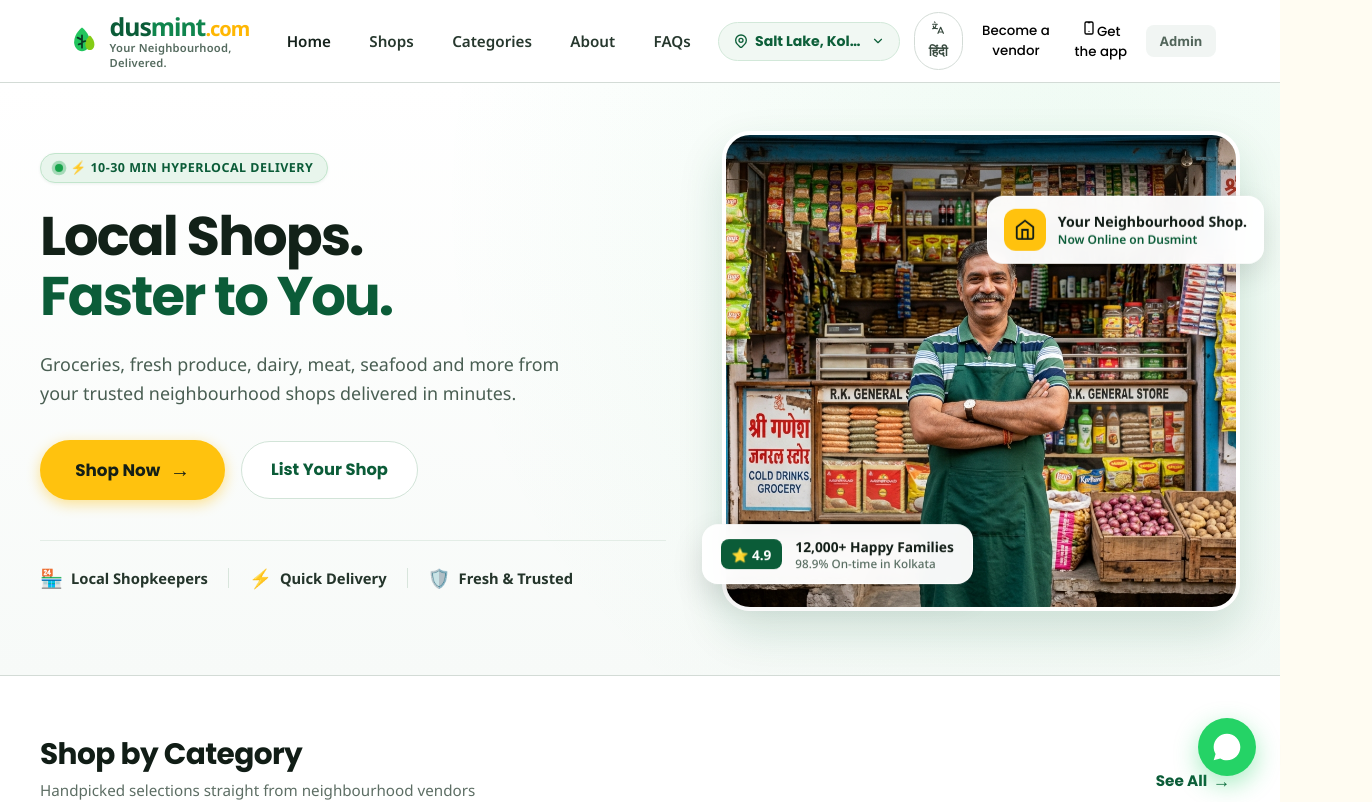
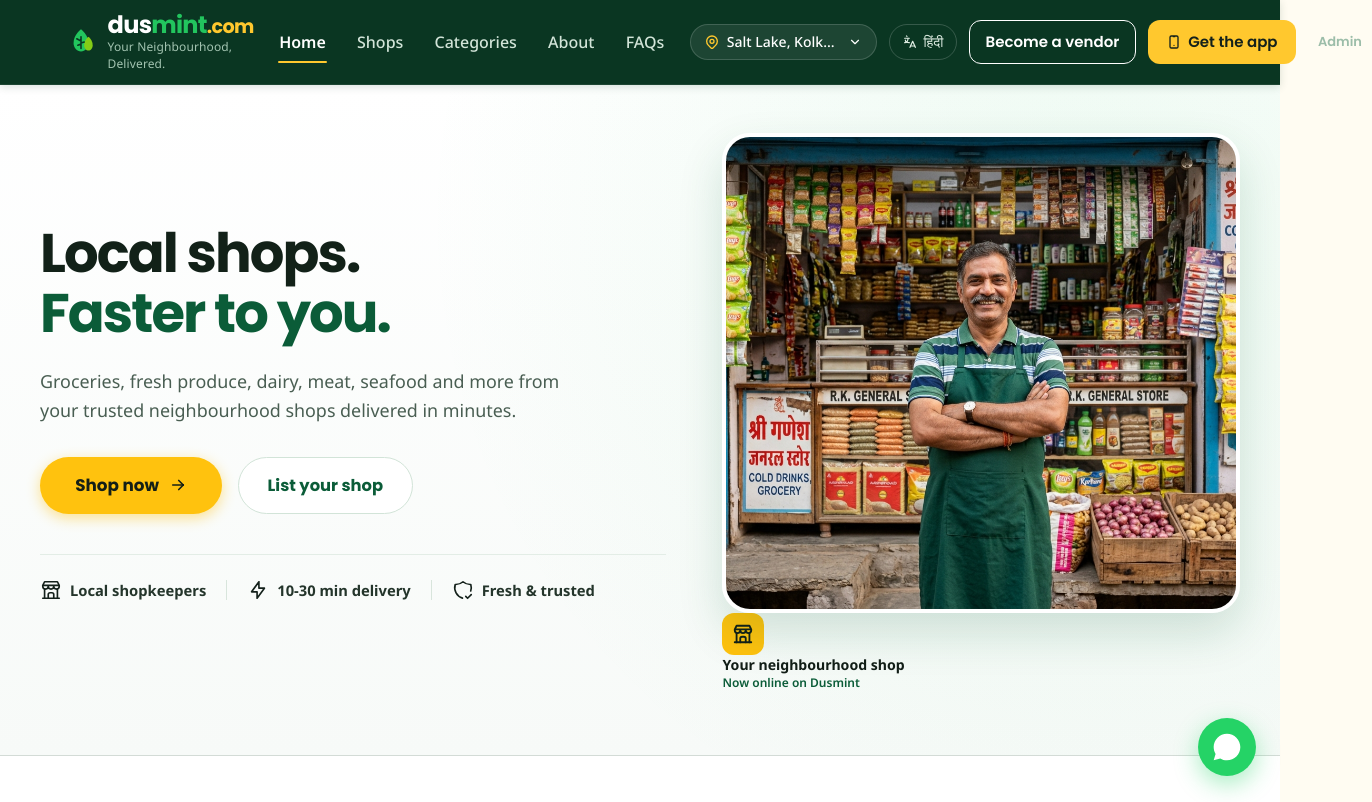
Before and after one commit to DusMint/dusmint_web, a Next.js app: page / in a window 1280 px wide. Shown: the top 802 px of the page, 1372 px wide, since content can reach past the window. Built offline with nearby package versions, Linux system fonts and the light colour scheme.

Commit message:
feat: add Hero component and Navbar stylesheet

```diff
--- a/components/Hero.tsx
+++ b/components/Hero.tsx
@@ -2,6 +2,12 @@
 
 import React from "react";
 import Image from "next/image";
+import {
+  IconBuildingStore,
+  IconBolt,
+  IconShieldCheck,
+  IconArrowRight,
+} from "@tabler/icons-react";
 import styles from "./Hero.module.css";
 
 interface HeroProps {
@@ -18,17 +24,7 @@
       <div className={styles.container}>
         {/* Left Column: Copy & Actions */}
         <div className={styles.heroContent}>
-          {/* Top Hyperlocal Pill */}
-          <div className={styles.pillBadge}>
-            <span className={styles.pillPulse}></span>
-            <span className={styles.pillText}>
-              {isHi
-                ? "⚡ 10-30 मिनट में आपके घर तक डिलीवरी"
-                : "⚡ 10-30 MIN HYPERLOCAL DELIVERY"}
-            </span>
-          </div>
-
-          {/* Main Title */}
+          {/* Main Title - Poppins Bold 48px/56px on desktop, 32px/40px on mobile */}
           <h1 className={styles.title}>
             {isHi ? (
               <>
@@ -37,28 +33,28 @@
               </>
             ) : (
               <>
-                Local Shops. <br />
-                <span className={styles.titleHighlight}>Faster to You.</span>
+                Local shops. <br />
+                <span className={styles.titleHighlight}>Faster to you.</span>
               </>
             )}
           </h1>
 
-          {/* Subtitle */}
+          {/* Subtitle - Noto Sans Regular 18px/28px */}
           <p className={styles.subtitle}>
             {isHi
               ? "किराना, ताज़ी सब्जियां, दूध, मांस, मछली और बहुत कुछ—आपकी भरोसेमंद नजदीकी दुकानों से मिनटों में आपके दरवाज़े पर।"
               : "Groceries, fresh produce, dairy, meat, seafood and more from your trusted neighbourhood shops delivered in minutes."}
           </p>
 
-          {/* Call to Actions */}
+          {/* Call to Actions using design.md two-colour system */}
           <div className={styles.ctaGroup}>
             <button
               type="button"
               className={styles.shopNowBtn}
               onClick={onShopNowClick}
             >
-              <span>{isHi ? "अभी ऑर्डर करें" : "Shop Now"}</span>
-              <span className={styles.arrowIcon}>→</span>
+              <span>{isHi ? "अभी ऑर्डर करें" : "Shop now"}</span>
+              <IconArrowRight size={18} stroke={2.2} />
             </button>
 
             <button
@@ -66,80 +62,64 @@
               className={styles.partnerBtn}
               onClick={onPartnerClick}
             >
-              <span>{isHi ? "दुकान रजिस्टर करें" : "List Your Shop"}</span>
+              <span>{isHi ? "दुकान रजिस्टर करें" : "List your shop"}</span>
             </button>
           </div>
 
-          {/* Trust Features Badges */}
+          {/* Trust Features Row using React icons */}
           <div className={styles.featuresRow}>
             <div className={styles.featureItem}>
-              <div className={styles.featureIcon}>🏪</div>
+              <IconBuildingStore size={22} stroke={1.8} className={styles.featureIcon} />
               <span className={styles.featureLabel}>
-                {isHi ? "स्थानीय दुकानदार" : "Local Shopkeepers"}
+                {isHi ? "स्थानीय दुकानदार" : "Local shopkeepers"}
               </span>
             </div>
 
             <div className={styles.featureDivider}></div>
 
             <div className={styles.featureItem}>
-              <div className={styles.featureIcon}>⚡</div>
+              <IconBolt size={22} stroke={1.8} className={styles.featureIcon} />
               <span className={styles.featureLabel}>
-                {isHi ? "सुपरफास्ट डिलीवरी" : "Quick Delivery"}
+                {isHi ? "10-30 मिनट डिलीवरी" : "10-30 min delivery"}
               </span>
             </div>
 
             <div className={styles.featureDivider}></div>
 
             <div className={styles.featureItem}>
-              <div className={styles.featureIcon}>🛡️</div>
+              <IconShieldCheck size={22} stroke={1.8} className={styles.featureIcon} />
               <span className={styles.featureLabel}>
-                {isHi ? "ताज़ा और भरोसेमंद" : "Fresh & Trusted"}
+                {isHi ? "ताज़ा और भरोसेमंद" : "Fresh & trusted"}
               </span>
             </div>
           </div>
         </div>
 
-        {/* Right Column: Hero Visual with Overlays */}
+        {/* Right Column: Grounded Photography Visual */}
         <div className={styles.heroVisual}>
           <div className={styles.imageCard}>
             <div className={styles.imageWrapper}>
               <Image
                 src="/images/hero_shopkeeper.jpg"
-                alt="Friendly Indian Kirana Shopkeeper"
-                width={600}
-                height={500}
+                alt="Local Indian Kirana Shopkeeper"
+                width={580}
+                height={480}
                 priority
                 className={styles.heroImg}
               />
             </div>
 
-            {/* Floating Badge Card 1: Your Neighbourhood Shop */}
-            <div className={styles.floatingCardOnline}>
+            {/* Clean, Grounded Info Badge (No floating gimmick) */}
+            <div className={styles.storeBadgeGrounded}>
               <div className={styles.cardStoreIcon}>
-                <svg width="22" height="22" viewBox="0 0 24 24" fill="none" stroke="currentColor" strokeWidth="2">
-                  <path d="M3 9l9-7 9 7v11a2 2 0 0 1-2 2H5a2 2 0 0 1-2-2z"></path>
-                  <polyline points="9 22 9 12 15 12 15 22"></polyline>
-                </svg>
+                <IconBuildingStore size={22} stroke={2} />
               </div>
               <div className={styles.cardOnlineText}>
                 <span className={styles.cardOnlineTitle}>
-                  {isHi ? "आपकी पड़ोस की दुकान" : "Your Neighbourhood Shop."}
+                  {isHi ? "आपकी पड़ोस की दुकान" : "Your neighbourhood shop"}
                 </span>
                 <span className={styles.cardOnlineSub}>
-                  {isHi ? "अब ऑनलाइन डिलीवरी पर" : "Now Online on Dusmint"}
-                </span>
-              </div>
-            </div>
-
-            {/* Floating Badge Card 2: Rating & Trust */}
-            <div className={styles.floatingCardRating}>
-              <div className={styles.starBadge}>⭐ 4.9</div>
-              <div className={styles.ratingText}>
-                <span className={styles.ratingTitle}>
-                  {isHi ? "12,000+ खुश ग्राहक" : "12,000+ Happy Families"}
-                </span>
-                <span className={styles.ratingSub}>
-                  {isHi ? "आपके इलाके में 98.9% ऑन-टाइम" : "98.9% On-time in Kolkata"}
+                  {isHi ? "अब ऑनलाइन डसमिट पर" : "Now online on Dusmint"}
                 </span>
               </div>
             </div>
--- a/components/Navbar.module.css
+++ b/components/Navbar.module.css
@@ -2,11 +2,9 @@
   position: sticky;
   top: 0;
   z-index: 100;
-  background: rgba(255, 255, 255, 0.95);
-  backdrop-filter: blur(12px);
-  -webkit-backdrop-filter: blur(12px);
-  border-bottom: 1px solid var(--dm-border);
-  transition: all 0.2s ease;
+  background-color: var(--green-900);
+  border-bottom: 1px solid rgba(255, 255, 255, 0.08);
+  box-shadow: 0 2px 8px rgba(10, 54, 34, 0.15);
 }
 
 .container {
@@ -32,14 +30,9 @@
 }
 
 .leafIcon {
-  width: 36px;
-  height: 36px;
+  width: 34px;
+  height: 34px;
   flex-shrink: 0;
-  transition: transform 0.3s ease;
-}
-
-.logoGroup:hover .leafIcon {
-  transform: rotate(6deg) scale(1.05);
 }
 
 .brandText {
@@ -48,197 +41,227 @@
 }
 
 .brandTitle {
-  font-size: 1.55rem;
-  font-weight: 800;
-  color: #0b5c38;
-  letter-spacing: -0.04em;
+  font-family: var(--font-heading);
+  font-size: 1.5rem;
+  font-weight: 700;
+  color: #ffffff;
+  letter-spacing: -0.03em;
   line-height: 1.1;
 }
 
 .brandMint {
-  color: #10854d;
+  color: #22c55e;
 }
 
 .brandDomain {
-  color: #ffb703;
+  color: var(--yellow-500);
   font-weight: 700;
-  font-size: 1.25rem;
+  font-size: 1.2rem;
 }
 
 .brandTagline {
-  font-size: 0.7rem;
-  font-weight: 600;
-  color: #556b5f;
-  letter-spacing: 0.02em;
+  font-family: var(--font-body);
+  font-size: 0.75rem;
+  font-weight: 400;
+  color: #a3c4b1;
+  letter-spacing: 0.01em;
 }
 
 .navMenu {
   display: flex;
   align-items: center;
-  gap: 2rem;
+  gap: 1.75rem;
 }
 
 .navLink {
-  font-size: 0.95rem;
-  font-weight: 600;
-  color: #27382e;
-  padding: 0.4rem 0.2rem;
+  font-family: var(--font-body);
+  font-size: 16px;
+  line-height: 24px;
+  font-weight: 500;
+  color: #d2e4d8;
+  padding: 0.35rem 0.1rem;
   position: relative;
-  transition: color 0.2s ease;
+  transition: color 0.15s ease;
 }
 
 .navLink:hover {
-  color: var(--dm-primary);
+  color: #ffffff;
 }
 
 .activeLink {
-  color: var(--dm-primary);
+  color: #ffffff;
+  font-weight: 600;
 }
 
 .activeLink::after {
   content: "";
   position: absolute;
-  bottom: -4px;
+  bottom: -3px;
   left: 0;
   width: 100%;
-  height: 2.5px;
-  background-color: var(--dm-primary);
-  border-radius: 2px;
+  height: 2px;
+  background-color: var(--yellow-500);
+  border-radius: 1px;
 }
 
 .actions {
   display: flex;
   align-items: center;
-  gap: 0.85rem;
+  gap: 0.75rem;
 }
 
 .locationBtn {
   display: inline-flex;
   align-items: center;
   gap: 0.4rem;
-  padding: 0.5rem 0.85rem;
-  background-color: #f1f8f3;
-  border: 1px solid #d2e8d9;
-  border-radius: 9999px;
-  font-size: 0.88rem;
-  font-weight: 700;
-  color: #0d5f39;
-  transition: all 0.2s ease;
+  padding: 0.45rem 0.85rem;
+  background-color: rgba(255, 255, 255, 0.08);
+  border: 1px solid rgba(255, 255, 255, 0.16);
+  border-radius: var(--dm-radius-pill);
+  font-family: var(--font-body);
+  font-size: 14px;
+  line-height: 20px;
+  font-weight: 500;
+  color: #ffffff;
+  transition: background-color 0.15s ease, border-color 0.15s ease;
 }
 
 .locationBtn:hover {
-  background-color: #e4f3e8;
-  border-color: #b2dbbe;
-  transform: translateY(-1px);
+  background-color: rgba(255, 255, 255, 0.14);
+  border-color: rgba(255, 255, 255, 0.3);
 }
 
-.locationPin {
-  font-size: 0.95rem;
+.locationIcon {
+  color: var(--yellow-500);
 }
 
 .locationText {
-  max-width: 110px;
+  max-width: 115px;
   white-space: nowrap;
   overflow: hidden;
   text-overflow: ellipsis;
 }
 
-.chevron {
-  font-size: 0.75rem;
-  color: #0b5c38;
-}
-
 .langBtn {
+  display: inline-flex;
+  align-items: center;
+  gap: 0.35rem;
   padding: 0.45rem 0.75rem;
-  background-color: #ffffff;
-  border: 1px solid var(--dm-border);
-  border-radius: 9999px;
-  font-size: 0.82rem;
-  font-weight: 600;
-  color: #384a3f;
-  transition: all 0.2s ease;
+  background-color: transparent;
+  border: 1px solid rgba(255, 255, 255, 0.18);
+  border-radius: var(--dm-radius-pill);
+  font-family: var(--font-body);
+  font-size: 14px;
+  line-height: 20px;
+  font-weight: 500;
+  color: #e0eee4;
+  transition: all 0.15s ease;
 }
 
 .langBtn:hover {
-  border-color: #a4c4b2;
-  color: #0b5c38;
+  border-color: #ffffff;
+  color: #ffffff;
 }
 
-.partnerBtn {
-  padding: 0.55rem 1.15rem;
-  background-color: #0b5c38;
+/* design.md 2.7 Nav buttons */
+.vendorBtn {
+  display: inline-flex;
+  align-items: center;
+  justify-content: center;
+  height: 44px;
+  padding: 0 16px;
+  background: transparent;
   color: #ffffff;
-  font-size: 0.88rem;
-  font-weight: 700;
-  border-radius: 9999px;
-  transition: all 0.2s ease;
-  box-shadow: 0 2px 6px rgba(11, 92, 56, 0.2);
+  border: 1.5px solid #ffffff;
+  border-radius: var(--dm-radius-md);
+  font-family: var(--font-heading);
+  font-weight: 600;
+  font-size: 15px;
+  line-height: 20px;
+  transition: background-color 0.15s ease;
+  white-space: nowrap;
 }
 
-.partnerBtn:hover {
-  background-color: #074529;
-  transform: translateY(-1px);
-  box-shadow: 0 4px 12px rgba(11, 92, 56, 0.28);
+.vendorBtn:hover {
+  background-color: rgba(255, 255, 255, 0.12);
+}
+
+.getAppBtn {
+  display: inline-flex;
+  align-items: center;
+  justify-content: center;
+  gap: 6px;
+  height: 44px;
+  padding: 0 18px;
+  background-color: var(--yellow-500);
+  color: var(--ink-900);
+  border: none;
+  border-radius: var(--dm-radius-md);
+  font-family: var(--font-heading);
+  font-weight: 600;
+  font-size: 15px;
+  line-height: 20px;
+  transition: background-color 0.15s ease;
+  white-space: nowrap;
+}
+
+.getAppBtn:hover {
+  background-color: var(--btn-yellow-hover);
+}
+
+.getAppBtn:active {
+  background-color: var(--btn-yellow-pressed);
 }
 
 .adminLink {
-  padding: 0.45rem 0.85rem;
-  font-size: 0.82rem;
-  font-weight: 700;
-  color: #52655a;
-  background: #f1f5f3;
-  border-radius: 8px;
-  transition: all 0.2s ease;
+  padding: 0.4rem 0.65rem;
+  font-family: var(--font-heading);
+  font-size: 13px;
+  font-weight: 600;
+  color: #9cbda9;
+  border-radius: 6px;
+  transition: color 0.15s ease;
 }
 
 .adminLink:hover {
-  color: #0b5c38;
-  background: #e4ede8;
+  color: #ffffff;
 }
 
 .mobileMenuBtn {
   display: none;
-  flex-direction: column;
+  align-items: center;
   justify-content: center;
-  gap: 5px;
-  width: 38px;
-  height: 38px;
-  padding: 6px;
-  background: #f4f7f5;
+  width: 40px;
+  height: 40px;
+  color: #ffffff;
+  background: rgba(255, 255, 255, 0.08);
   border-radius: 8px;
-}
-
-.hamburgerBar {
-  display: block;
-  width: 100%;
-  height: 2.5px;
-  background: #1c2b22;
-  border-radius: 2px;
 }
 
 /* Mobile Drawer */
 .mobileDrawer {
   display: none;
-  background: #ffffff;
-  border-top: 1px solid var(--dm-border);
-  padding: 1.25rem 1.5rem;
+  background: var(--green-900);
+  border-top: 1px solid rgba(255, 255, 255, 0.12);
+  padding: 1.25rem 1.5rem 1.5rem;
   flex-direction: column;
   gap: 1.25rem;
-  box-shadow: 0 8px 24px rgba(0, 0, 0, 0.08);
 }
 
 .mobileNavLinks {
   display: flex;
   flex-direction: column;
-  gap: 0.85rem;
+  gap: 0.75rem;
 }
 
 .mobileNavLink {
-  font-size: 1.05rem;
-  font-weight: 600;
-  color: #27382e;
+  font-family: var(--font-body);
+  font-size: 16px;
+  line-height: 24px;
+  font-weight: 500;
+  color: #e2ede5;
   padding: 0.4rem 0;
-  border-bottom: 1px solid #f1f5f3;
+  border-bottom: 1px solid rgba(255, 255, 255, 0.08);
 }
 
 .mobileDrawerFooter {
@@ -249,26 +272,54 @@
 }
 
 .mobileLocationBtn {
-  padding: 0.7rem 1rem;
-  background: #eef8f2;
-  color: #0b5c38;
-  font-weight: 700;
-  border-radius: 10px;
+  display: flex;
+  align-items: center;
+  justify-content: center;
+  gap: 0.4rem;
+  padding: 0.75rem 1rem;
+  background: rgba(255, 255, 255, 0.1);
+  color: #ffffff;
+  font-family: var(--font-body);
+  font-weight: 500;
+  font-size: 15px;
+  border-radius: var(--dm-radius-md);
   text-align: center;
 }
 
-.mobilePartnerBtn {
-  padding: 0.8rem 1rem;
-  background: #0b5c38;
+.mobileVendorBtn {
+  height: 48px;
+  border: 1.5px solid #ffffff;
   color: #ffffff;
-  font-weight: 700;
-  border-radius: 10px;
+  background: transparent;
+  font-family: var(--font-heading);
+  font-weight: 600;
+  font-size: 16px;
+  border-radius: var(--dm-radius-md);
+  text-align: center;
+}
+
+.mobileAppBtn {
+  display: flex;
+  align-items: center;
+  justify-content: center;
+  gap: 8px;
+  height: 48px;
+  background: var(--yellow-500);
+  color: var(--ink-900);
+  font-family: var(--font-heading);
+  font-weight: 600;
+  font-size: 16px;
+  border-radius: var(--dm-radius-md);
   text-align: center;
 }
 
 /* Responsive queries */
 @media (max-width: 960px) {
   .navMenu {
+    display: none;
+  }
+
+  .vendorBtn {
     display: none;
   }
 
@@ -279,24 +330,20 @@
   .mobileDrawer {
     display: flex;
   }
-
-  .partnerBtn {
-    display: none;
-  }
 }
 
 @media (max-width: 640px) {
+  .container {
+    padding: 0.65rem 1rem;
+    gap: 0.5rem;
+  }
+
   .brandTagline {
     display: none;
   }
 
-  .container {
-    padding: 0.6rem 1rem;
-    gap: 0.75rem;
-  }
-
-  .actions {
-    gap: 0.5rem;
+  .getAppBtn {
+    display: none;
   }
 
   .adminLink {
```
